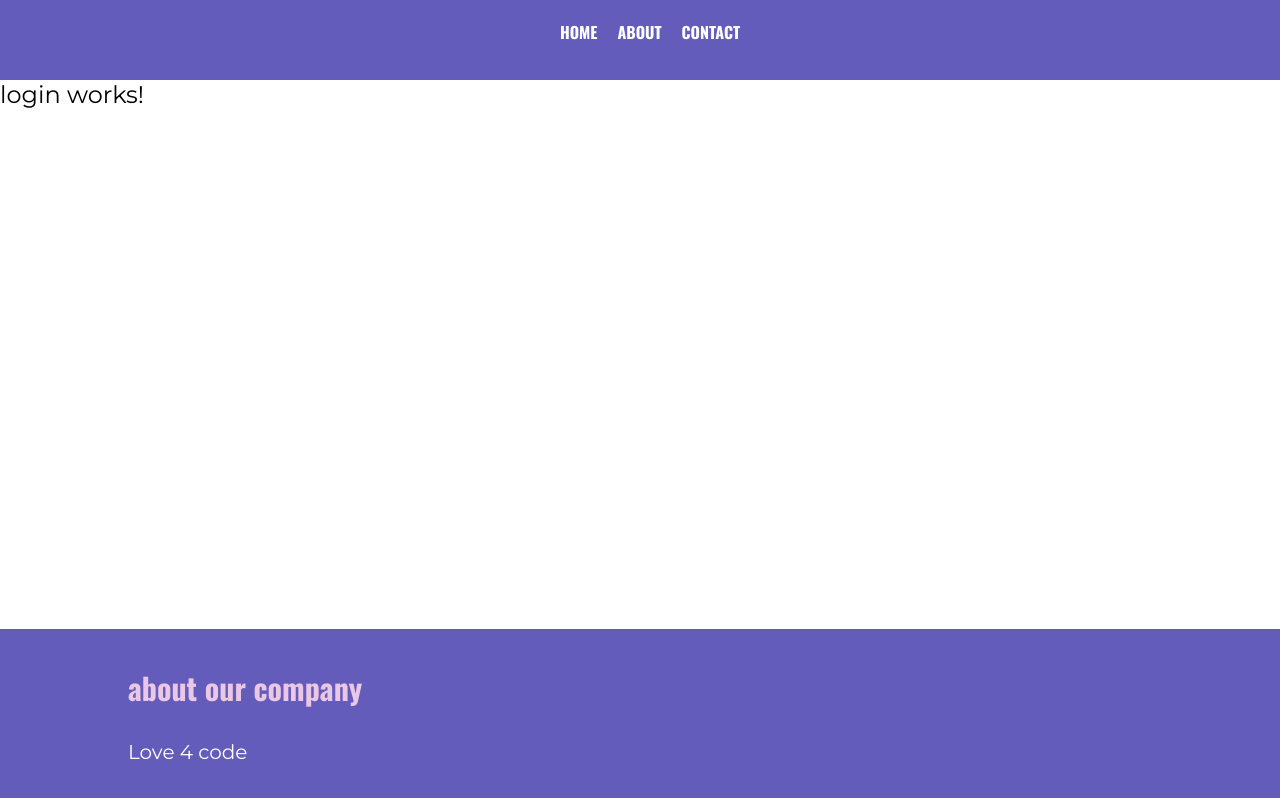
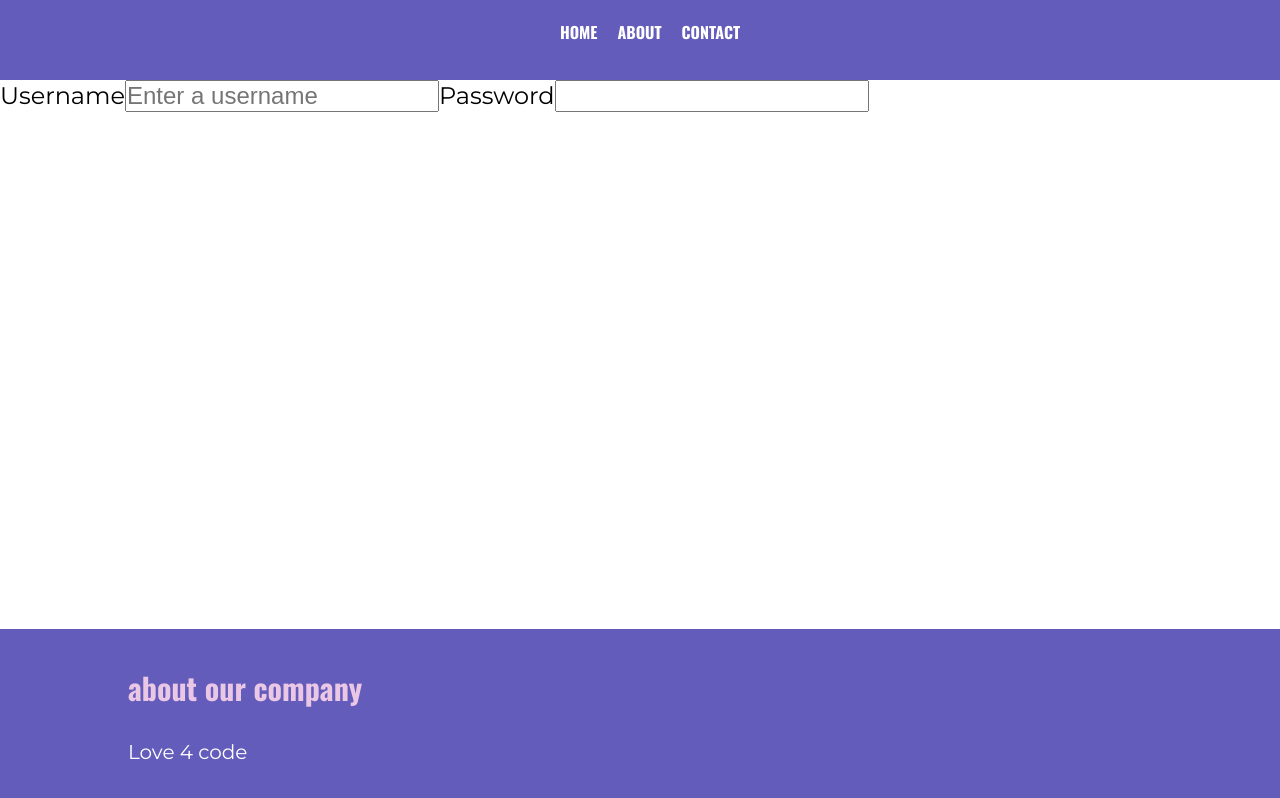
Before and after one commit to CarlaAdrianaMorosan/centric-express-angular, an Angular app: page /login in a window 1280 px wide. Built offline with nearby package versions, Linux system fonts and the light colour scheme.

Commit message:
Add forms

```diff
--- a/src/app/about/about.component.html
+++ b/src/app/about/about.component.html
@@ -1,4 +1,13 @@
+<div>
+  <input [(ngModel)]="searchValue" />
+  <button (click)="onClick()">Seach</button>
+</div>
+
+My value {{ searchValue }}
 
 <div *ngFor="let user of users">
-    <app-user-details [user]="user" (userChange)="onUserChange($event)"></app-user-details>
+  <app-user-details
+    [user]="user"
+    (userChange)="onUserChange($event)"
+  ></app-user-details>
 </div>
--- a/src/app/about/about.component.ts
+++ b/src/app/about/about.component.ts
@@ -31,6 +31,22 @@ export class AboutComponent {
   },
   ];
 
+  searchValue: string = '';
+
+  onModelChange(newValue: string): void {
+    console.log('text', newValue);
+    this.searchValue = newValue;
+  }
+
+  onClick(): void {
+    this.users = this.users.filter((user) => {
+      console.log('user', user, this.searchValue);
+      return user.firstName.toLocaleLowerCase().includes(this.searchValue.toLocaleLowerCase());
+    });
+
+
+  }
+
   onUserChange(user: User): void {
     console.log(user);
   }
--- a/src/app/app.module.ts
+++ b/src/app/app.module.ts
@@ -7,6 +7,7 @@ import { HomepageComponent } from './homepage/homepage.component';
 import { AboutComponent } from './about/about.component';
 import { LoginComponent } from './login/login.component';
 import { UserDetailsComponent } from './user-details/user-details.component';
+import { FormsModule, ReactiveFormsModule } from '@angular/forms';
 
 @NgModule({
   declarations: [
@@ -18,7 +19,9 @@ import { UserDetailsComponent } from './user-details/user-details.component';
   ],
   imports: [
     BrowserModule,
-    AppRoutingModule
+    AppRoutingModule,
+    FormsModule,
+    ReactiveFormsModule
   ],
   providers: [],
   bootstrap: [AppComponent]
--- a/src/app/login/login.component.html
+++ b/src/app/login/login.component.html
@@ -1 +1,7 @@
-<p>login works!</p>
+<form [formGroup]="formGroup">
+  <label>Username</label>
+  <input placeholder="Enter a username" formControlName="username" />
+
+  <label>Password</label>
+  <input type="password" formControlName="password"/>
+</form>
--- a/src/app/login/login.component.ts
+++ b/src/app/login/login.component.ts
@@ -1,10 +1,26 @@
-import { Component } from '@angular/core';
+import { Component, OnInit } from '@angular/core';
+import { FormControl, FormGroup } from '@angular/forms';
 
 @Component({
   selector: 'app-login',
   templateUrl: './login.component.html',
   styleUrls: ['./login.component.scss']
 })
-export class LoginComponent {
+export class LoginComponent implements OnInit{
+  formGroup: FormGroup<{
+    username: FormControl,
+    password: FormControl
+  }>;
 
+  constructor() {
+    this.formGroup = new FormGroup({
+      username: new FormControl(),
+      password: new FormControl()
+    })
+  }
+  ngOnInit(): void {
+    this.formGroup.valueChanges.subscribe((value) => {
+      console.log('Form values', value);
+    })
+  }
 }
--- a/src/app/user-details/user-details.component.ts
+++ b/src/app/user-details/user-details.component.ts
@@ -1,4 +1,4 @@
-import { Component, EventEmitter, Input, Output } from '@angular/core';
+import { Component, EventEmitter, Input, OnChanges, OnDestroy, Output, SimpleChanges } from '@angular/core';
 import { User } from '../types/user';
 
 @Component({
@@ -6,9 +6,22 @@ import { User } from '../types/user';
   templateUrl: './user-details.component.html',
   styleUrls: ['./user-details.component.scss']
 })
-export class UserDetailsComponent {
+export class UserDetailsComponent implements OnChanges, OnDestroy{
   @Input() user!: User;
   @Output() userChange: EventEmitter<User> = new EventEmitter();
+
+  constructor() {
+    console.log('1. Sunt in constructor');
+  }
+
+
+  ngOnChanges(changes: SimpleChanges): void {
+    console.log('2. Suntem in onChanges', changes);
+  }
+
+  ngOnDestroy(): void {
+    console.log('3. Suntem in onDestroy');
+  }
 
   onClick(): void {
     this.userChange.emit(this.user);
```
